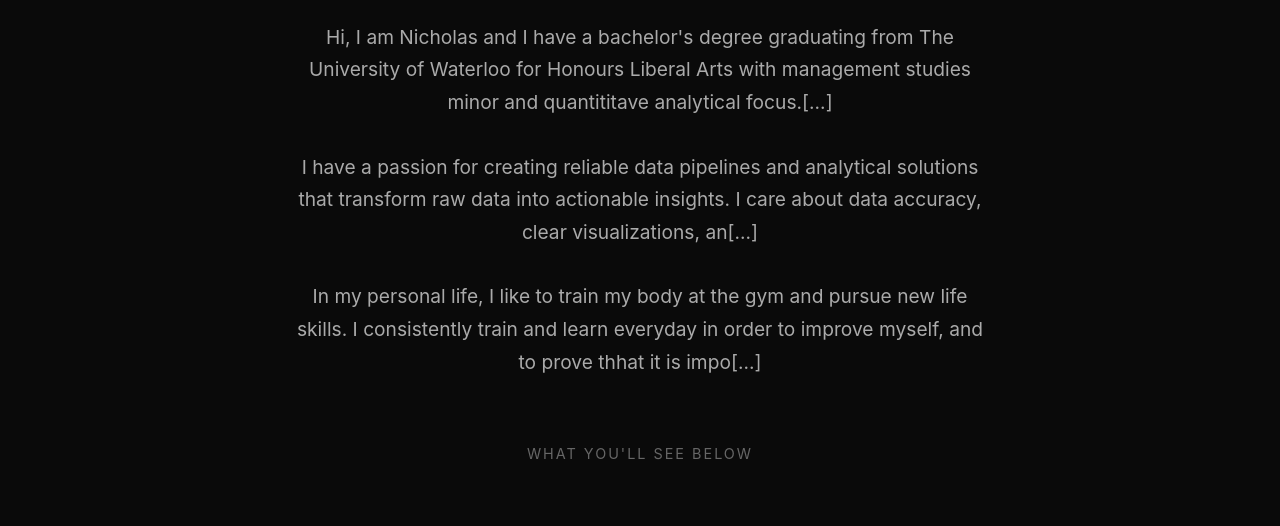
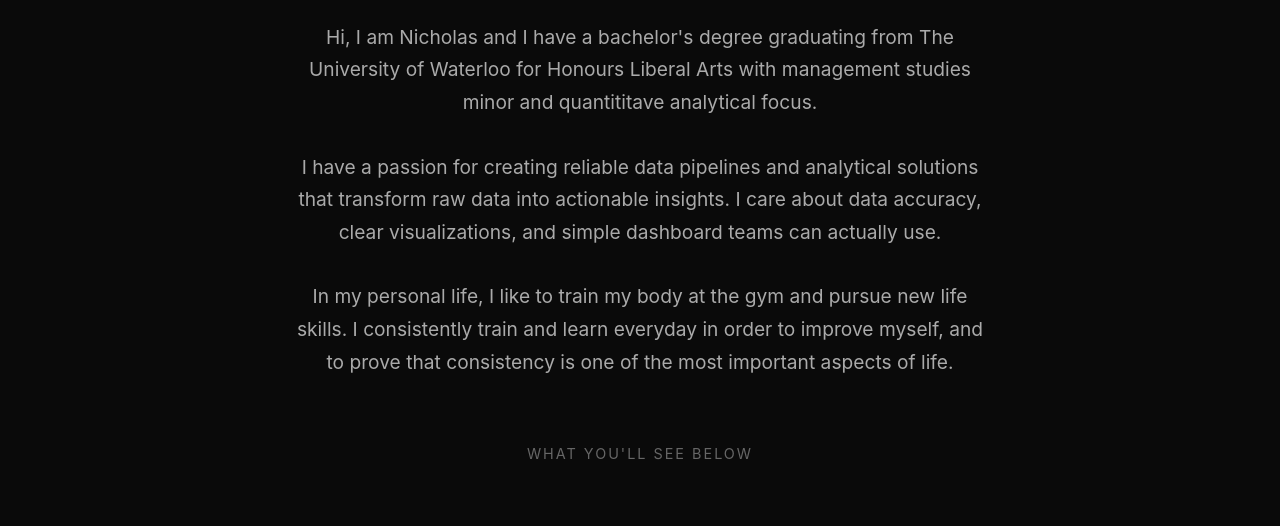
Before and after one commit to nichoww/nichoww.github.io, a plain HTML site: page index.html in a window 1280 px wide. Shown: the part 270-796 px from the top of the page. Drawn offline with Linux system fonts and the light colour scheme.

Commit message:
Fix typos and improve text clarity in index.html

```diff
--- a/index.html
+++ b/index.html
@@ -332,9 +332,9 @@
         <div class="container">
             <h1>Nicholas Wang</h1>
             <div class="intro">
-                <p>Hi, I am Nicholas and I have a bachelor's degree graduating from The University of Waterloo for Honours Liberal Arts with management studies minor and quantititave analytical focus.[...]
-                <p>I have a passion for creating reliable data pipelines and analytical solutions that transform raw data into actionable insights. I care about data accuracy, clear visualizations, an[...]
-                <p>In my personal life, I like to train my body at the gym and pursue new life skills. I consistently train and learn everyday in order to improve myself, and to prove thhat it is impo[...]
+                <p>Hi, I am Nicholas and I have a bachelor's degree graduating from The University of Waterloo for Honours Liberal Arts with management studies minor and quantititave analytical focus.
+                <p>I have a passion for creating reliable data pipelines and analytical solutions that transform raw data into actionable insights. I care about data accuracy, clear visualizations, and simple dashboard teams can actually use.
+                <p>In my personal life, I like to train my body at the gym and pursue new life skills. I consistently train and learn everyday in order to improve myself, and to prove that consistency is one of the most important aspects of life.
             </div>
 
             <div class="section-divider">WHAT YOU'LL SEE BELOW</div>
@@ -362,7 +362,7 @@
                 </div>
 
                 <div class="project-description">
-                    <p>This is a fully automated real-time stock trading bot that connects to the Alpaca brokerage API for paper trading (simulated trading with real market data). The bot monitors 20 [..</p>
+                    <p>This is a fully automated real-time stock trading bot that connects to the Alpaca brokerage API for paper trading (simulated trading with real market data).</p>
                 </div>
 
                 <div class="how-it-works">
```
